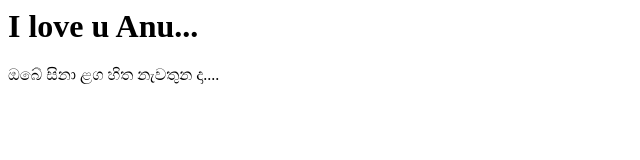
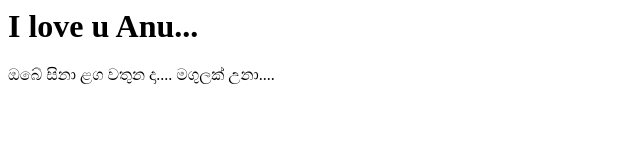
Before and after one commit to ChallengerLPF/hello-world, a plain HTML site: page index.html in a window 1280 px wide. Shown: the full height of the page, 0-640 px from the left. Drawn offline with Linux system fonts and the light colour scheme.

Commit message:
සින්දුව completed
obe sina langa

```diff
--- a/index.html
+++ b/index.html
@@ -9,7 +9,9 @@
 
   	<h1>I love u Anu...</h1>
   	<p>
-  		ඔබේ සිනා ළග  හිත නැවතුන දා....
+  		ඔබේ සිනා ළග
+  		වතුන දා....
+  		මගුලක් උනා....
 
   	</p>
 
```
